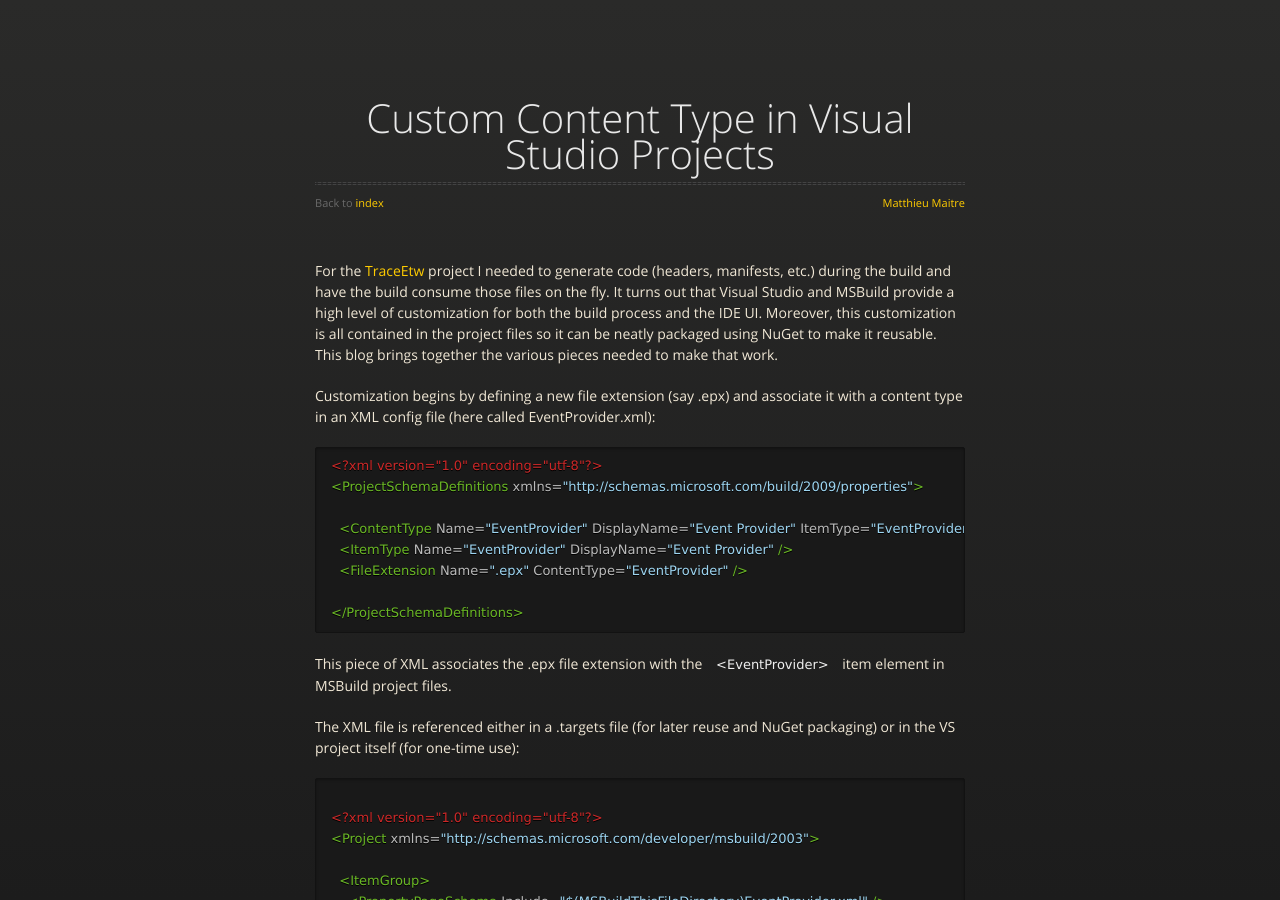
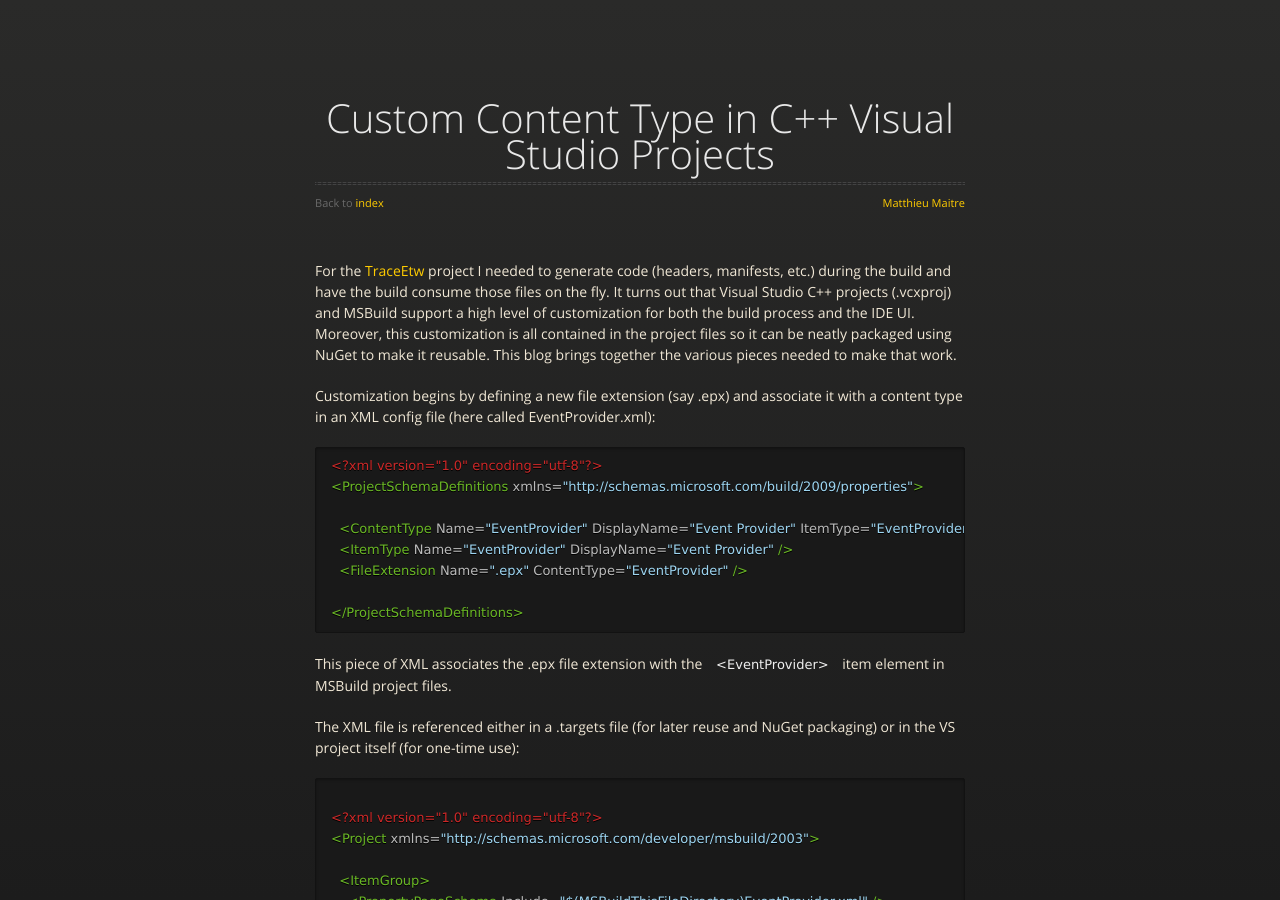
Before and after one commit to mmaitre314/mmaitre314.github.io, a Jekyll site: the page built from _posts/2015-01-11-custom-content-type-in-visual-studio-projects.md, in a window 1280 px wide and 900 px high. Built offline with Jekyll 4.4.1, drawn with Linux system fonts in a browser that asks for light colours; nearby versions of some CDN libraries; comment, search, counter and statistics services are not loaded.

Commit message:
Add that custom content type only works in C++ projects

```diff
--- a/_posts/2015-01-11-custom-content-type-in-visual-studio-projects.md
+++ b/_posts/2015-01-11-custom-content-type-in-visual-studio-projects.md
@@ -1,10 +1,10 @@
 ---
 layout: post
-title: "Custom Content Type in Visual Studio Projects"
+title: "Custom Content Type in C++ Visual Studio Projects"
 comments: true
 ---
 
-For the [TraceEtw](https://github.com/mmaitre314/TraceEtw) project I needed to generate code (headers, manifests, etc.) during the build and have the build consume those files on the fly. It turns out that Visual Studio and MSBuild provide a high level of customization for both the build process and the IDE UI. Moreover, this customization is all contained in the project files so it can be neatly packaged using NuGet to make it reusable. This blog brings together the various pieces needed to make that work.
+For the [TraceEtw](https://github.com/mmaitre314/TraceEtw) project I needed to generate code (headers, manifests, etc.) during the build and have the build consume those files on the fly. It turns out that Visual Studio C++ projects (.vcxproj) and MSBuild support a high level of customization for both the build process and the IDE UI. Moreover, this customization is all contained in the project files so it can be neatly packaged using NuGet to make it reusable. This blog brings together the various pieces needed to make that work.
 
 Customization begins by defining a new file extension (say .epx) and associate it with a content type in an XML config file (here called EventProvider.xml):
 
```
